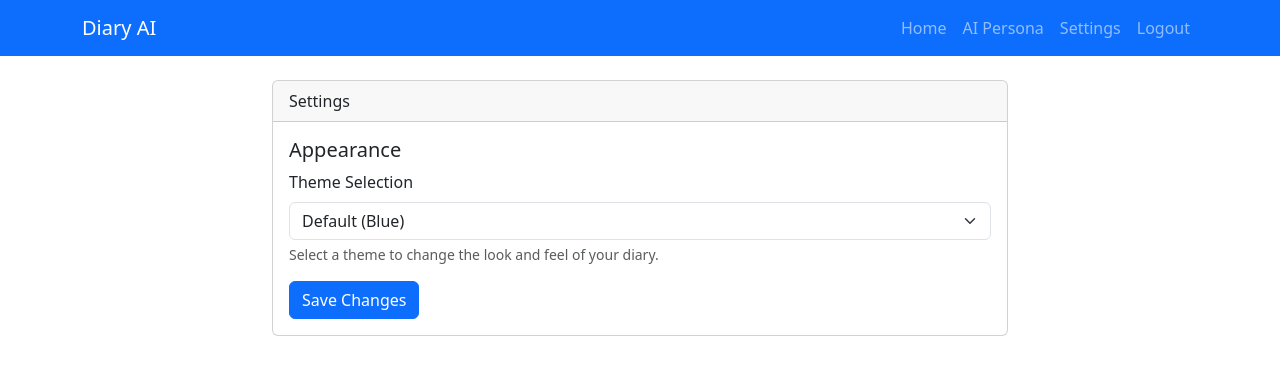
After one commit to arm00pv/diary, a Flask app: page /settings in a window 1280 px wide. The commit adds this page. Shown: the top 375 px of the page. Run offline with Flask 3, Linux system fonts and the light colour scheme; the visitor is signed in with stand-in values (Sample User, id 1); some libraries are stand-ins or nearby versions.

Commit message:
Add User Theme Customization - Added `theme_preference` field to User model. - Created `/settings` route and template for theme selection. - Implemented dynamic theme loading using a context processor. - Added tests for theme switching.

```diff
--- a/diary_app/app.py
+++ b/diary_app/app.py
@@ -97,6 +97,19 @@ def create_app(test_config=None):
         return redirect(url_for('auth.login'))
 
     # Main Routes
+    @main_bp.route('/settings', methods=['GET', 'POST'])
+    @login_required
+    def settings():
+        if request.method == 'POST':
+            theme = request.form.get('theme')
+            if theme:
+                current_user.theme_preference = theme
+                db.session.commit()
+                flash('Theme updated successfully!')
+            return redirect(url_for('main.settings'))
+
+        return render_template('settings.html')
+
     @main_bp.route('/')
     @login_required
     def index():
@@ -110,6 +123,24 @@ def create_app(test_config=None):
         else:
             entries = DiaryEntry.query.filter_by(user_id=current_user.id).order_by(DiaryEntry.entry_date.desc()).all()
         return render_template('index.html', entries=entries)
+
+    # Context Processor to inject theme URL into all templates
+    @app.context_processor
+    def inject_theme():
+        theme_map = {
+            'default': 'https://cdn.jsdelivr.net/npm/bootstrap@5.3.0/dist/css/bootstrap.min.css',
+            'dark': 'https://cdn.jsdelivr.net/npm/bootswatch@5.3.0/dist/darkly/bootstrap.min.css',
+            'nature': 'https://cdn.jsdelivr.net/npm/bootswatch@5.3.0/dist/minty/bootstrap.min.css',
+            'warm': 'https://cdn.jsdelivr.net/npm/bootswatch@5.3.0/dist/sandstone/bootstrap.min.css',
+            'professional': 'https://cdn.jsdelivr.net/npm/bootswatch@5.3.0/dist/cosmo/bootstrap.min.css',
+            'purple': 'https://cdn.jsdelivr.net/npm/bootswatch@5.3.0/dist/lux/bootstrap.min.css'
+        }
+
+        current_theme_url = theme_map.get('default')
+        if current_user.is_authenticated:
+            current_theme_url = theme_map.get(current_user.theme_preference, theme_map['default'])
+
+        return dict(current_theme_url=current_theme_url)
 
     @main_bp.route('/entry/new', methods=['GET', 'POST'])
     @login_required
--- a/diary_app/models.py
+++ b/diary_app/models.py
@@ -9,6 +9,9 @@ class User(UserMixin, db.Model):
     id = db.Column(db.Integer, primary_key=True)
     username = db.Column(db.String(150), unique=True, nullable=False)
     password_hash = db.Column(db.String(256), nullable=False)
+
+    # User preferences
+    theme_preference = db.Column(db.String(50), default='default')
 
     entries = db.relationship('DiaryEntry', backref='author', lazy=True)
 
--- a/diary_app/templates/base.html
+++ b/diary_app/templates/base.html
@@ -4,7 +4,7 @@
     <meta charset="utf-8">
     <meta name="viewport" content="width=device-width, initial-scale=1">
     <title>Diary App</title>
-    <link href="https://cdn.jsdelivr.net/npm/bootstrap@5.3.0/dist/css/bootstrap.min.css" rel="stylesheet">
+    <link href="{{ current_theme_url }}" rel="stylesheet">
     <link rel="stylesheet" href="{{ url_for('static', filename='css/style.css') }}">
   </head>
   <body>
@@ -22,6 +22,9 @@
               </li>
               <li class="nav-item">
                 <a class="nav-link" href="{{ url_for('ai.persona') }}">AI Persona</a>
+              </li>
+              <li class="nav-item">
+                <a class="nav-link" href="{{ url_for('main.settings') }}">Settings</a>
               </li>
               <li class="nav-item">
                 <a class="nav-link" href="{{ url_for('auth.logout') }}">Logout</a>
--- /dev/null
+++ b/diary_app/templates/settings.html
@@ -0,0 +1,29 @@
+{% extends "base.html" %}
+
+{% block content %}
+<div class="row justify-content-center">
+    <div class="col-md-8">
+        <div class="card">
+            <div class="card-header">Settings</div>
+            <div class="card-body">
+                <h5 class="card-title">Appearance</h5>
+                <form method="POST">
+                    <div class="mb-3">
+                        <label for="theme" class="form-label">Theme Selection</label>
+                        <select class="form-select" id="theme" name="theme">
+                            <option value="default" {% if current_user.theme_preference == 'default' %}selected{% endif %}>Default (Blue)</option>
+                            <option value="dark" {% if current_user.theme_preference == 'dark' %}selected{% endif %}>Dark Mode</option>
+                            <option value="nature" {% if current_user.theme_preference == 'nature' %}selected{% endif %}>Nature (Minty)</option>
+                            <option value="warm" {% if current_user.theme_preference == 'warm' %}selected{% endif %}>Warm (Sandstone)</option>
+                            <option value="professional" {% if current_user.theme_preference == 'professional' %}selected{% endif %}>Professional (Cosmo)</option>
+                            <option value="purple" {% if current_user.theme_preference == 'purple' %}selected{% endif %}>Lux (Black/White)</option>
+                        </select>
+                        <div class="form-text">Select a theme to change the look and feel of your diary.</div>
+                    </div>
+                    <button type="submit" class="btn btn-primary">Save Changes</button>
+                </form>
+            </div>
+        </div>
+    </div>
+</div>
+{% endblock %}
```
Also changed, not shown: diary_app/tests/test_app.py (+14 -0 lines).
